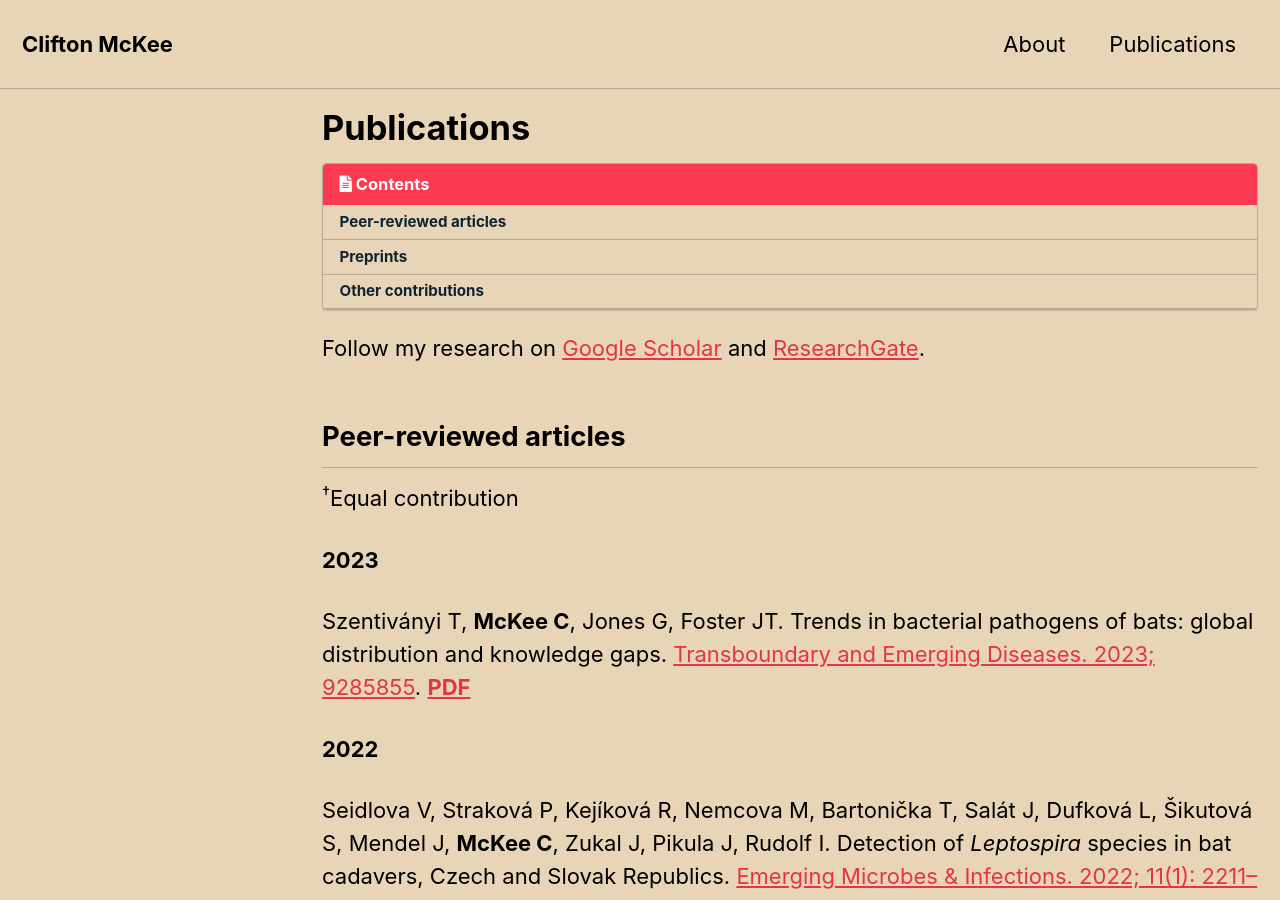
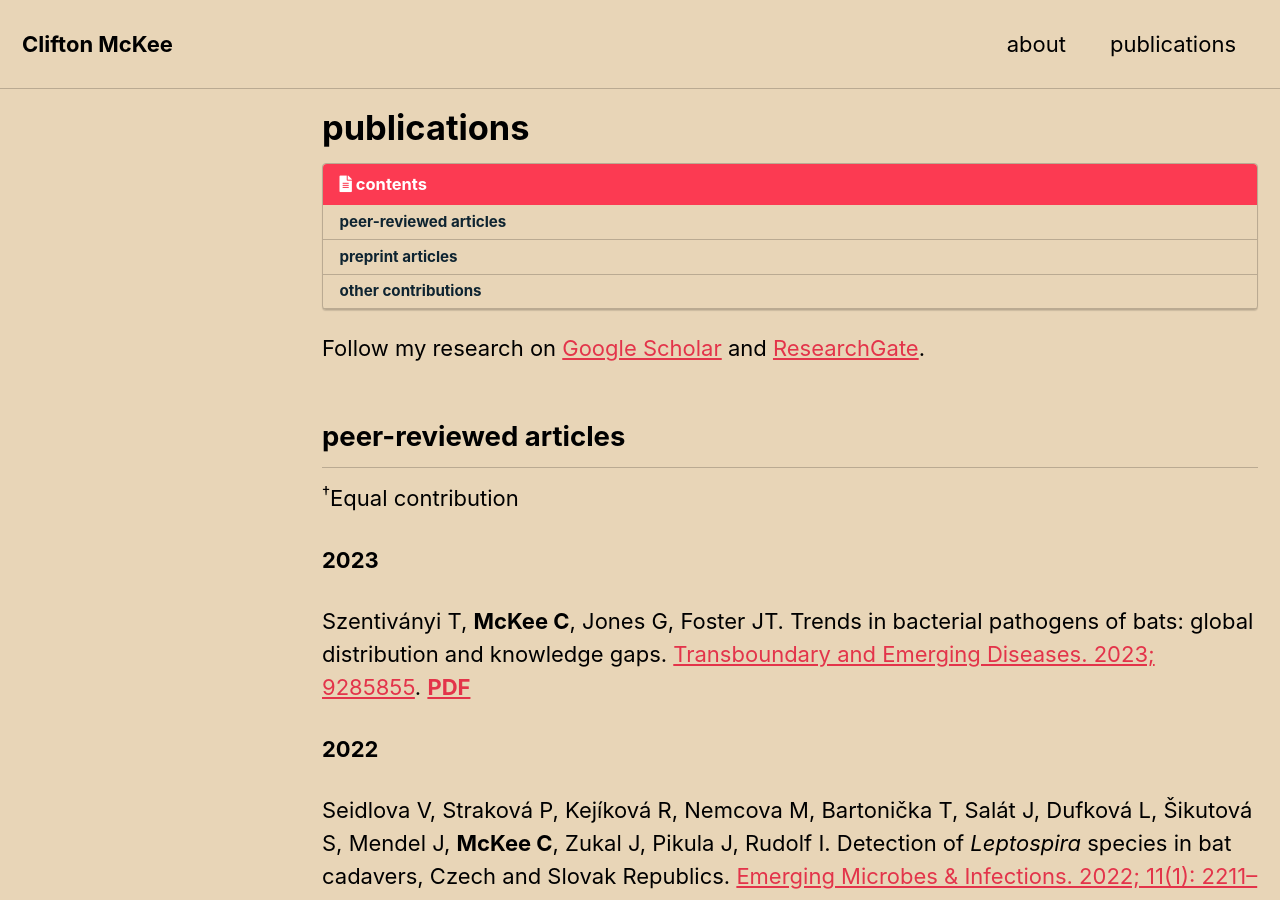
Before and after one commit to clifmckee/clifmckee.github.io, a Jekyll site: the page built from _pages/publications.md, in a window 1280 px wide and 900 px high. Built offline with Jekyll 4.4.1, drawn with Linux system fonts in a browser that asks for light colours; cached includes are drawn as plain includes; some of the changed text lies outside the part shown.

Commit message:
Revert "Update pages"
This reverts commit 46c644dbd9598dc4666ca7ef93c62b89c682b985.

```diff
--- a/_data/navigation.yml
+++ b/_data/navigation.yml
@@ -1,10 +1,10 @@
 # main links
 main:
-  - title: "About"
+  - title: "about"
     url: /
   # - title: "research"
   #   url: /research/
-  - title: "Publications"
+  - title: "publications"
     url: /publications/
   # - title: "Join us"
   #   url: /join/
--- a/_pages/publications.md
+++ b/_pages/publications.md
@@ -3,14 +3,14 @@ layout: single
 classes: wide
 author_profile: false
 permalink: /publications/
-title: "Publications"
+title: "publications"
 toc: true
-toc_label: "Contents"
+toc_label: "contents"
 ---
 
 Follow my research on [Google Scholar](https://scholar.google.com/citations?user=xxVfsMIAAAAJ&hl=en) and [ResearchGate](https://www.researchgate.net/profile/Clifton-Mckee).
 
-## Peer-reviewed articles
+## peer-reviewed articles
 
 <sup>†</sup>Equal contribution
 
@@ -88,7 +88,7 @@ Zinzow-Kramer WM, Horton BM, **McKee CD**, Michaud JM, Tharp GK, Thomas JW, Tutt
 
 Bai Y, Hayman DTS, **McKee CD**, Kosoy MY. Classification of *Bartonella* strains associated with straw-colored fruit bats (*Eidolon helvum*) across Africa using a multi-locus sequence typing platform. [PLOS Neglected Tropical Diseases. 2015; 9(1): e0003478](https://doi.org/10.1371/journal.pntd.0003478). [**PDF**](http://clifmckee.github.io/files/2015_Bai_PLoS_NTD.pdf)
 
-## Preprints
+## preprint articles
 
 Cortés Azuero O, Lefrancq N, Nikolay B, **McKee C**, Cappelle J, Hul V, Ou TP, Hoem T, Lemey P, Rahman MZ, Islam A, Gurley ES, Duong V, Salje H. The genetic diversity of Nipah virus across spatial scales. [medRxiv. 2023](https://doi.org/10.1101/2023.07.14.23292668). [**PDF**](http://clifmckee.github.io/files/2023_Cortes-Azuero_medRxiv.pdf)
 
@@ -96,7 +96,7 @@ Howerton E, Contamin L, Mullany LC, Qin MM, Reich NG, Bents SJ, Borchering RK, J
 
 **McKee CD**, Webb CT, Kosoy MY, Bai Y, Osikowicz LM, Suu-Ire R, Ntiamoa-Baidu Y, Cunningham AA, Wood JL, Hayman DT. Manipulating vector transmission reveals local processes in bacterial communities of bats. [bioRxiv. 2021](https://doi.org/10.1101/2021.03.03.433743). [**PDF**](http://clifmckee.github.io/files/2021_McKee_bioRxiv.pdf)
 
-## Other contributions
+## other contributions
 
 The Flexible Epidemic Modeling Pipeline (flepiMoP): a software suite for simulating a wide range of compartmental models of infectious disease transmission. Available at: [https://www.flepimop.org/](https://www.flepimop.org/).
 
```
Also changed, not shown: _pages/about.md (+7 -6 lines), index.md (added, +13 -0 lines).
